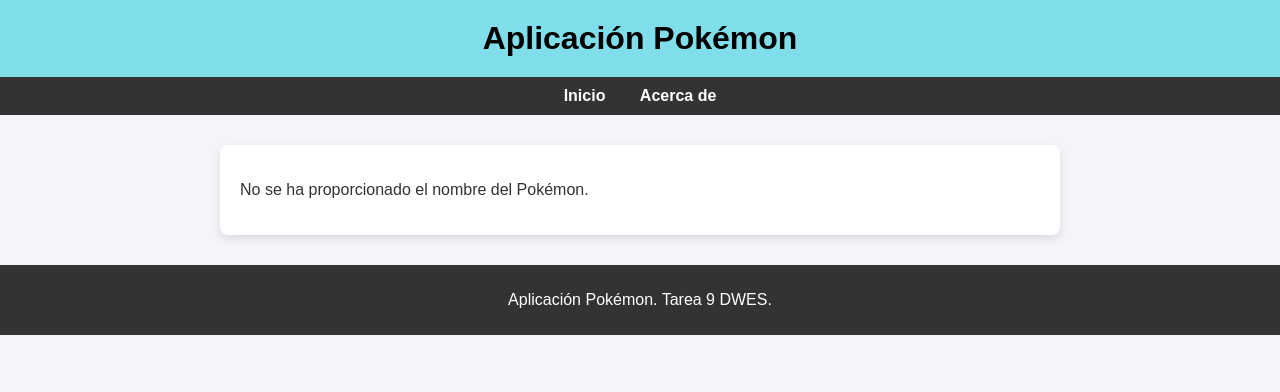
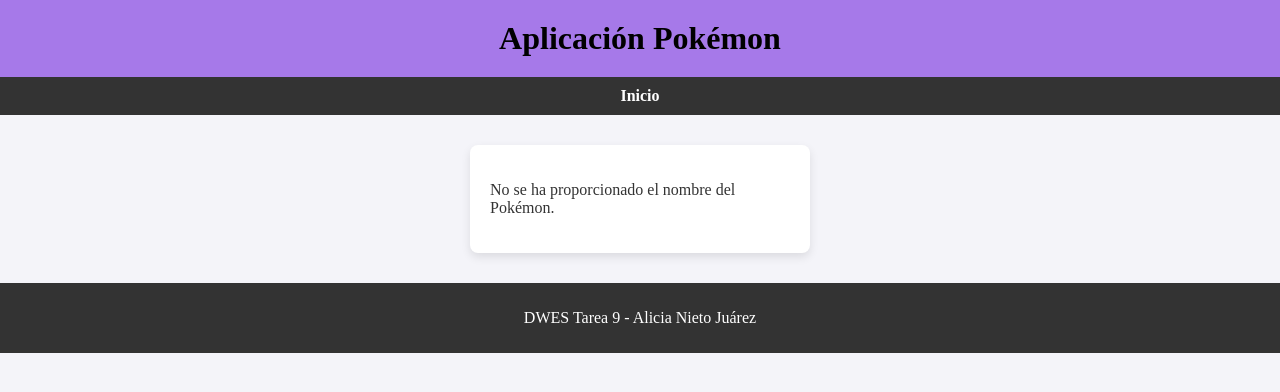
Before and after one commit to alicia-31/DWEST9, a PHP site: page /pokemon_detail.php in a window 1280 px wide. Shown: the top 392 px of the page. Run offline with PHP 8.4, Linux system fonts and the light colour scheme.

Commit message:
pokemon_detail.php

```diff
--- a/pokemon_detail.php
+++ b/pokemon_detail.php
@@ -4,9 +4,14 @@
     <meta charset="UTF-8">
     <meta name="viewport" content="width=device-width, initial-scale=1.0">
     <title>Detalles del Pokémon</title>
-    <style>
+</head>
+<body>
+
+    <header>
+        <h1>Aplicación Pokémon</h1>
+        <style>
         body {
-            font-family: Arial, sans-serif;
+            font-family: "Times New Roman", Times, serif;
             background-color: #f4f4f9;
             margin: 0;
             padding: 0;
@@ -14,7 +19,7 @@
         }
 
         header {
-            background-color: #80deea;
+            background-color:rgb(166, 121, 233);
             padding: 20px;
             text-align: center;
             color: black;
@@ -38,11 +43,11 @@
         }
 
         nav a:hover {
-            color: #b2ebf2;
+            color: rgb(198, 167, 243);
         }
 
         .container {
-            max-width: 800px;
+            max-width: 300px;
             margin: 30px auto;
             padding: 20px;
             background-color: white;
@@ -58,80 +63,67 @@
             padding: 10px 0;
             margin-top: 30px;
         }
-
     </style>
-</head>
-<body>
-
-    <header>
-        <h1>Aplicación Pokémon</h1>
     </header>
 
     <nav>
         <a href="index.php">Inicio</a>
-        <a href="about.php">Acerca de</a>
     </nav>
 
-    <div class="container">
+    <section class="container">
 
         <?php
-
-        /*
-         * Click nbfs://nbhost/SystemFileSystem/Templates/Licenses/license-default.txt to change this license
-         * Click nbfs://nbhost/SystemFileSystem/Templates/Scripting/EmptyPHP.php to edit this template
-         */
-
-
         /**
-         * Bloque de código para obtener y mostrar los detalles de un Pokémon.
+         * Bloque que obtiene y muestra detalles de un Pokemon.
          *
-         * Este bloque verifica si se ha proporcionado un nombre de Pokémon en la URL.
-         * Si es así, realiza una solicitud a la API de Pokémon para obtener los detalles
-         * del Pokémon especificado y los muestra en la página.
+         * Verifica si se ha proporcionado un nombre de Pokemon en la URL.
+         * Si es asi, realiza una solicitud a la API para obtener los detalles
+         * del Pokemon especificado y los muestra en la pagina.
          *
          * @return void No devuelve ningún valor, pero genera HTML para mostrar los detalles.
          */
-        // Verificamos si el parámetro 'name' está presente en la URL
+
+        // Verifica si el parametro 'name' está presente en la URL
         if (isset($_GET['name'])) {
             $pokemon_name = $_GET['name'];
 
-            // Construimos la URL de la API para obtener los detalles del Pokémon
+            // URL de la API que obtiene los detalles del Pokemon
             $url = "https://pokeapi.co/api/v2/pokemon/" . $pokemon_name;
 
-            // Realizamos la solicitud a la API
+            // Realiza la solicitud a la API
             $json_data = file_get_contents($url);
 
-            // Verificamos si la solicitud fue exitosa
+            // Verifica la solicitud
             if ($json_data === FALSE) {
                 echo "<p>Error al obtener los datos del Pokémon.</p>";
             } else {
-                // Decodificamos el JSON obtenido a un arreglo PHP
+                // Decodifica el JSON obtenido a un array PHP
                 $data = json_decode($json_data, true);
-                //mostramos los datos en json
+                //muestra los datos en JSON
                 //echo json_encode($data);
 
-                // Mostramos los detalles del Pokémon
+                // muestra los detalles del Pokemon
                 if ($data) {
                     echo "<h1>" . ucfirst($data['name']) . "</h1>";
                     echo "<img src='" . $data['sprites']['front_default'] . "' alt='" . $data['name'] . "' />";
                     echo "<p><strong>Altura:</strong> " . $data['height'] . " decímetros</p>";
                     echo "<p><strong>Peso:</strong> " . $data['weight'] . " hectogramos</p>";
 
-                    // Mostrar habilidades
+                    // muestra las habilidades
                     echo "<p><strong>Habilidades:</strong>";
                     foreach ($data['abilities'] as $ability) {
                         echo " " . $ability['ability']['name'] . ",";
                     }
                     echo "</p>";
 
-                    // Mostrar tipos
+                    // muestra los tipos
                     echo "<p><strong>Tipos:</strong>";
                     foreach ($data['types'] as $type) {
                         echo " " . $type['type']['name'] . ",";
                     }
                     echo "</p>";
                 } else {
-                    echo "<p>No se pudieron obtener los detalles del Pokémon.</p>";
+                    echo "<p>No se han obtenido los detalles del Pokémon.</p>";
                 }
             }
         } else {
@@ -139,10 +131,10 @@
         }
         ?>
 
-    </div>
+    </section>
 
     <footer>
-        <p> Aplicación Pokémon. Tarea 9 DWES.</p>
+        <p> DWES Tarea 9 - Alicia Nieto Juárez</p>
     </footer>
 
 </body>
```
